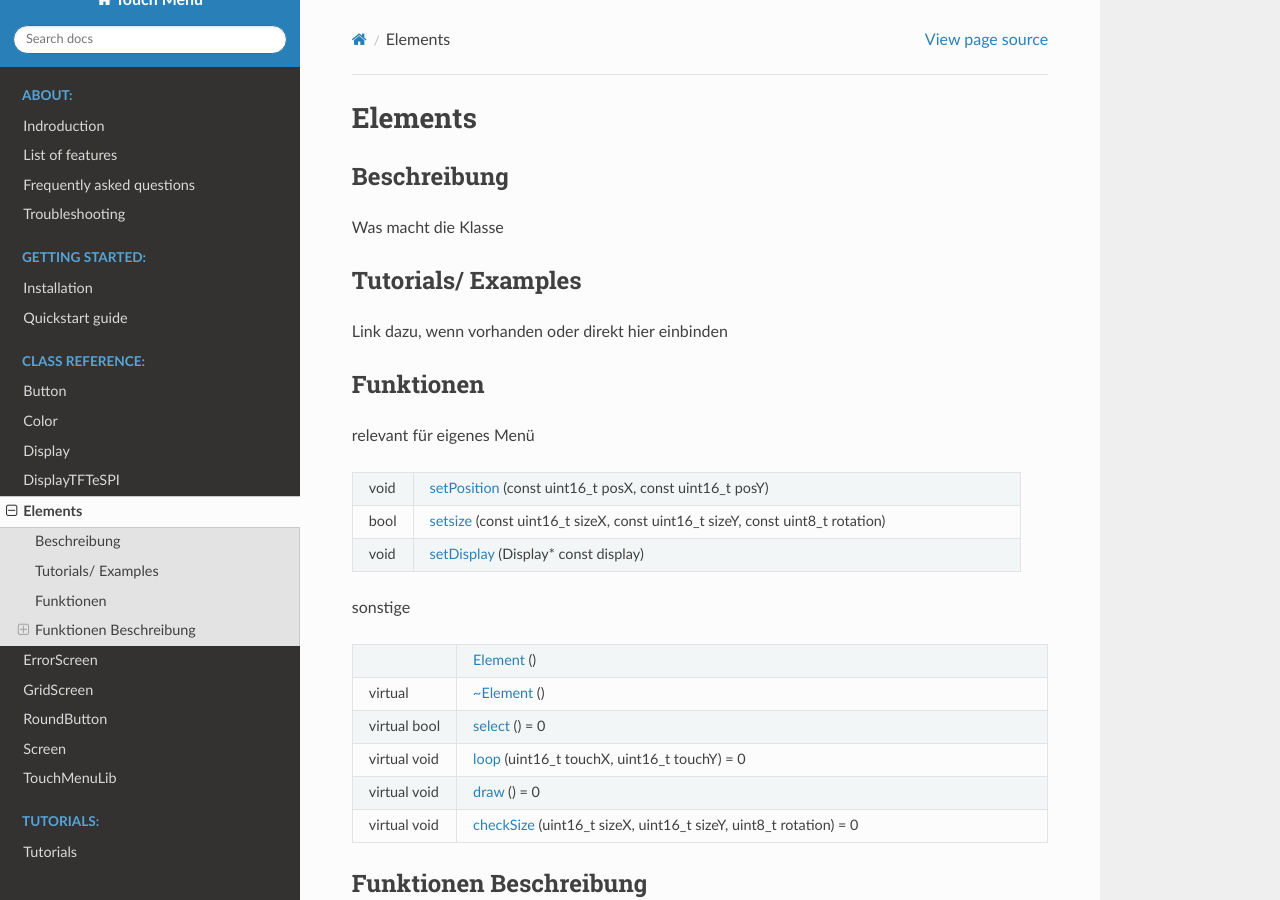
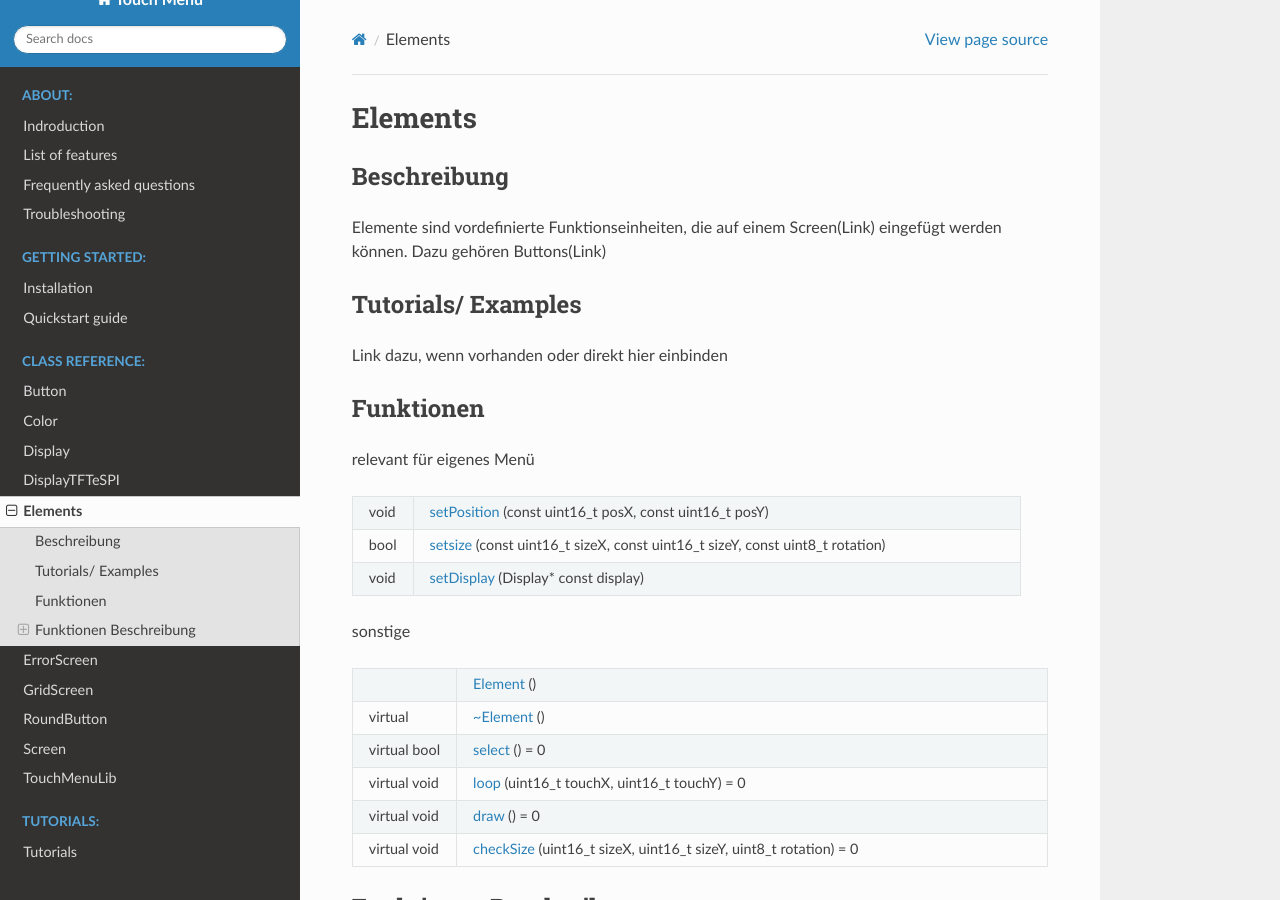
Before and after one commit to Coding-Alexx/TouchMenu, a Sphinx documentation site: the page built from docs/ClassReference/element.rst, in a window 1280 px wide and 900 px high. Built offline with Sphinx 7.4.7 and the Read the Docs theme 2.0.0, drawn with Linux system fonts in a browser that asks for light colours.

Commit message:
Update element.rst

```diff
--- a/docs/ClassReference/element.rst
+++ b/docs/ClassReference/element.rst
@@ -1,9 +1,12 @@
+.. _element:
+
 Elements
 ++++++++++
 
 Beschreibung
 =============
-Was macht die Klasse
+Elemente sind vordefinierte Funktionseinheiten, die auf einem Screen(Link) eingefügt werden können.
+Dazu gehören Buttons(Link)
 
 
 Tutorials/ Examples
```
